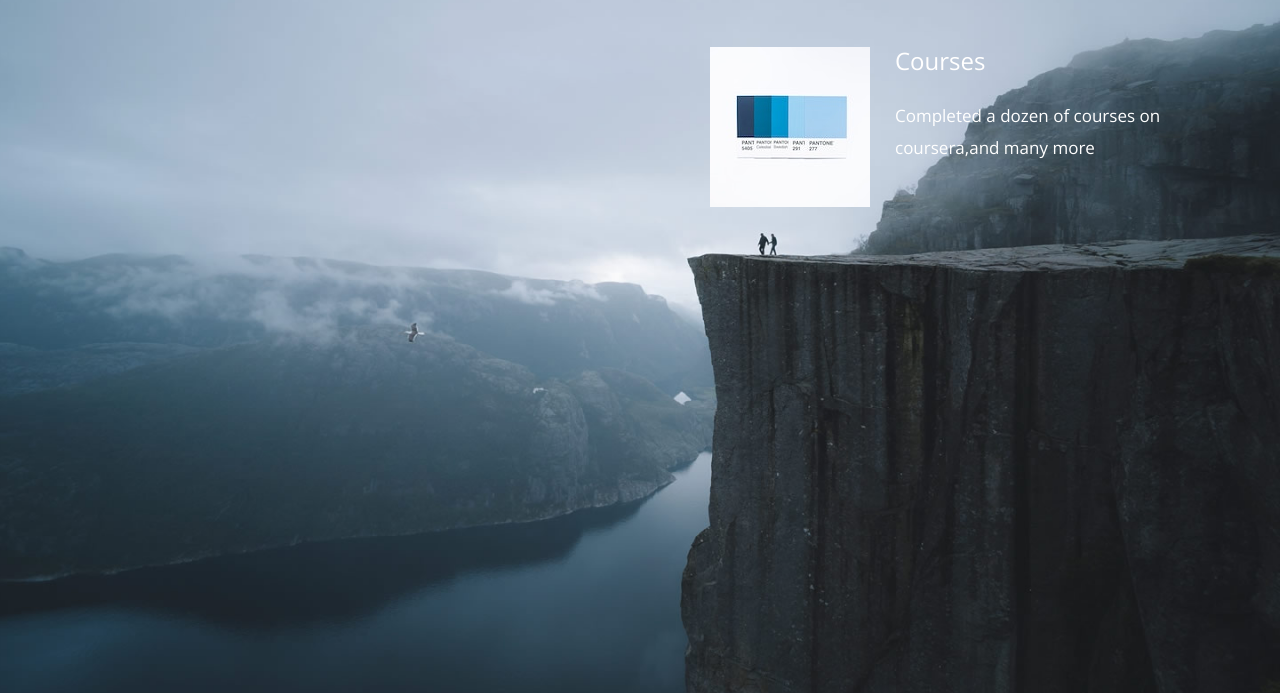
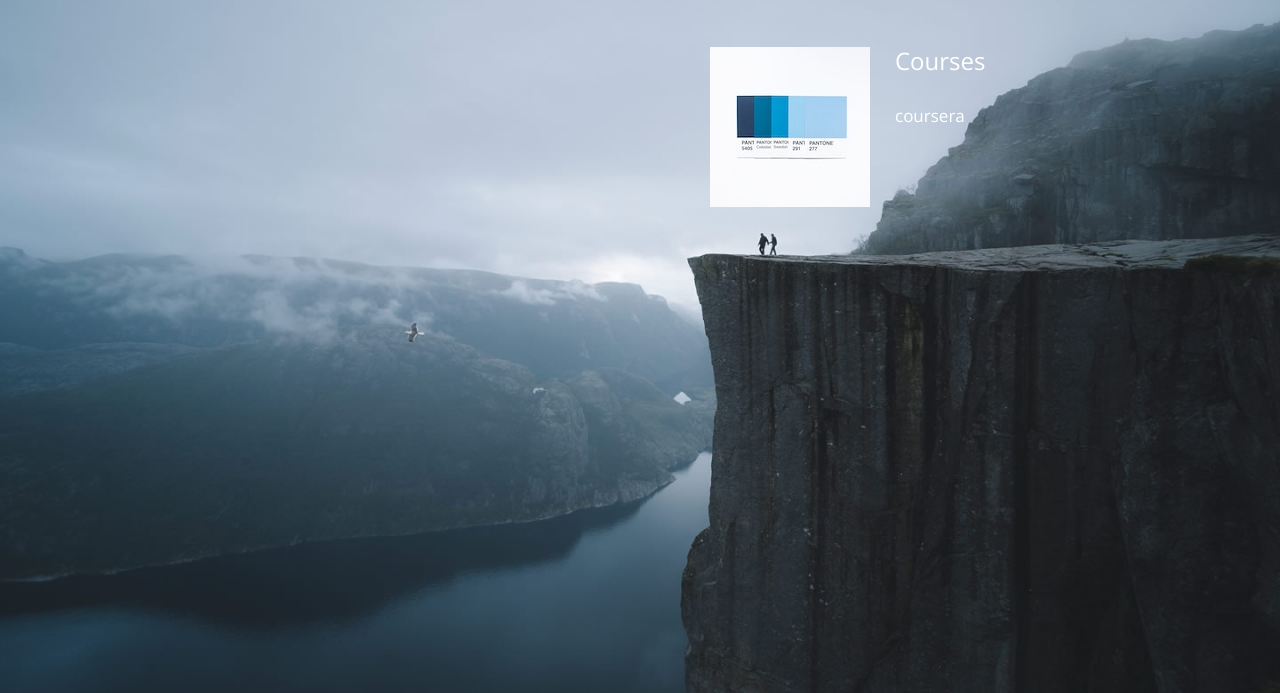
Before and after one commit to krthk7/profile.github.io, a plain HTML site: page services.html in a window 1280 px wide. Shown: the part 104-797 px from the top of the page. Drawn offline with nearby package versions, Linux system fonts and the light colour scheme; files whose address does not match are found by name.

Commit message:
Update services.html

```diff
--- a/services.html
+++ b/services.html
@@ -6,7 +6,7 @@
     <meta name="viewport" content="width=device-width, initial-scale=1.0">
     <meta http-equiv="X-UA-Compatible" content="ie=edge">
     <title>Profile</title>
-    <link href="https://fonts.googleapis.com/css?family=Open+Sans:300,400" rel="stylesheet" /> <!-- https://fonts.google.com/ -->
+    <link href="https://fonts.googleapis.com/css?family=Open+Sans:300,400" rel="stylesheet" /> <https://fonts.google.com/ >
     <link href="bootstrap.min.css" rel="stylesheet" /> <!-- https://getbootstrap.com/ -->
     <link href="all.min.css" rel="stylesheet" /> <!-- https://fontawesome.com/ -->
     <link href="templatemo-diagoona.css" rel="stylesheet" />
@@ -67,7 +67,7 @@ https://templatemo.com/tm-550-diagoona
                             <img src="services-1.jpg" alt="Image" class="tm-service-img">
                             <div class="media-body tm-service-text">
                                 <h2 class="mb-4 tm-content-title">Courses</h2>
-                                <p>Completed a dozen of courses on coursera,and many more</p>
+                                <p>coursera</p>
                             </div>
                         </div>
                        <!-- <div class="media my-3 mb-5 tm-service-media">
```
